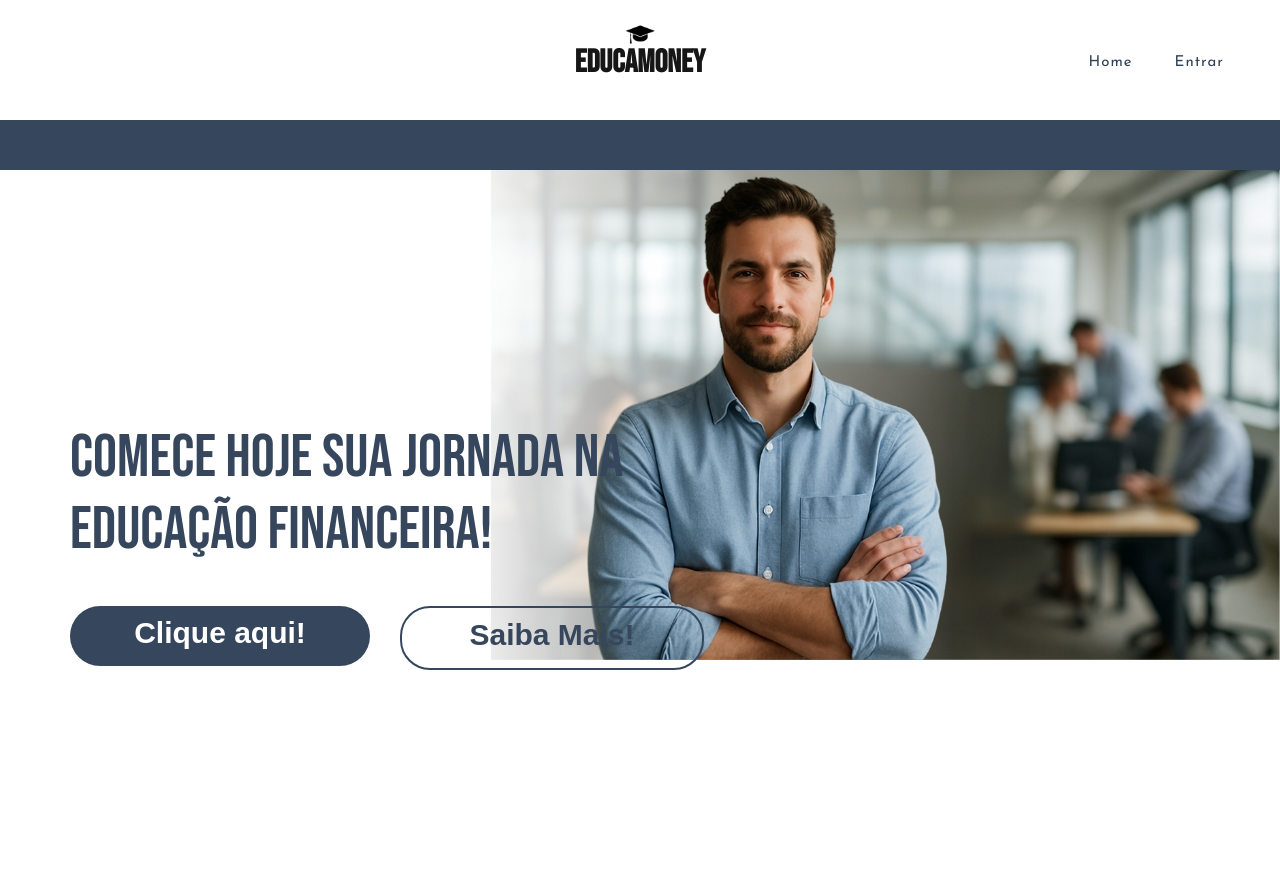
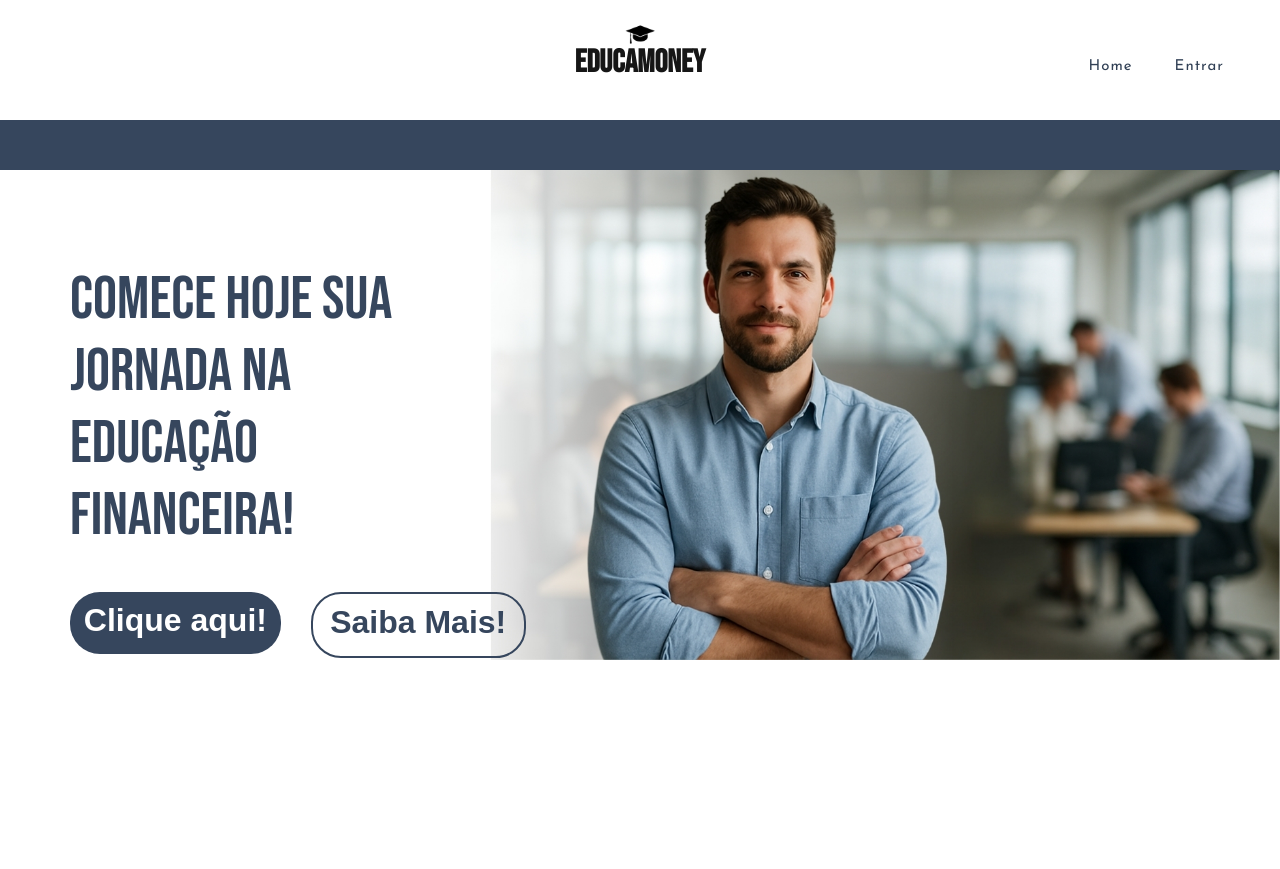
Before and after one commit to PLondero/TCC, a PHP site: page / in a window 1280 px wide. Shown: the top 869 px of the page. Run offline with PHP 8.4, Linux system fonts and the light colour scheme.

Commit message:
pequenas mudanças

```diff
--- a/Pagprincipal/extras.css
+++ b/Pagprincipal/extras.css
@@ -53,14 +53,14 @@
   background-color:#36465D;
   border-radius: 30px;
   border: none;
-  width: 300px;
-  height: 60px;
+  width: 17%;
+  height: 80%;
   text-decoration: none;
   text-align: center;
 }
 
 .botao1 h2{
-  font-size: 30px;
+  font-size: clamp(1.5rem, 5vw, 2rem);
   margin-top: 10px;
   color: white;
   font-family: Arial, Helvetica, sans-serif;
@@ -89,14 +89,14 @@
   border-radius: 30px;
   border: solid 2px;
   border-color: #36465D;
-  width: 300px;
-  height: 60px;
+  width: 17%;
+  height: 80%;
   text-decoration: none;
   text-align: center;
 }
 
 .botao2 h2{
-  font-size: 30px;
+  font-size: clamp(1.5rem, 5vw, 2rem);
   margin-top: 10px;
   color: #36465D;
   font-family: Arial, Helvetica, sans-serif;
--- a/Pagprincipal/pagprin.css
+++ b/Pagprincipal/pagprin.css
@@ -83,7 +83,7 @@ p {
     font-weight: 400;
     font-style: normal;
     color:#36465D;
-    width: 600px;
+    width: 30%;
     font-size: 60px;
 }
 
--- a/index.html
+++ b/index.html
@@ -26,10 +26,10 @@
                 </div>
                 <div class="botheader">
                     <a href="index.html">
-                        <button> Home </button>
+                        <button> <p> Home </p> </button>
                         </a>
-                        <a href="">
-                        <button> Entrar </button>
+                        <a href="/login/telalogin.php">
+                        <button> <p> Entrar </p> </button>
                         </a>
                 </div>
             </header>
--- a/login/telalogin.php
+++ b/login/telalogin.php
@@ -36,3 +36,6 @@
 
             <header class="headerbaixo">
             </header>
+        </div>
+    </body>
+    </html>
```
Also changed, not shown: other parts of Pagprincipal/pagprin.css (+15 -23 lines).
